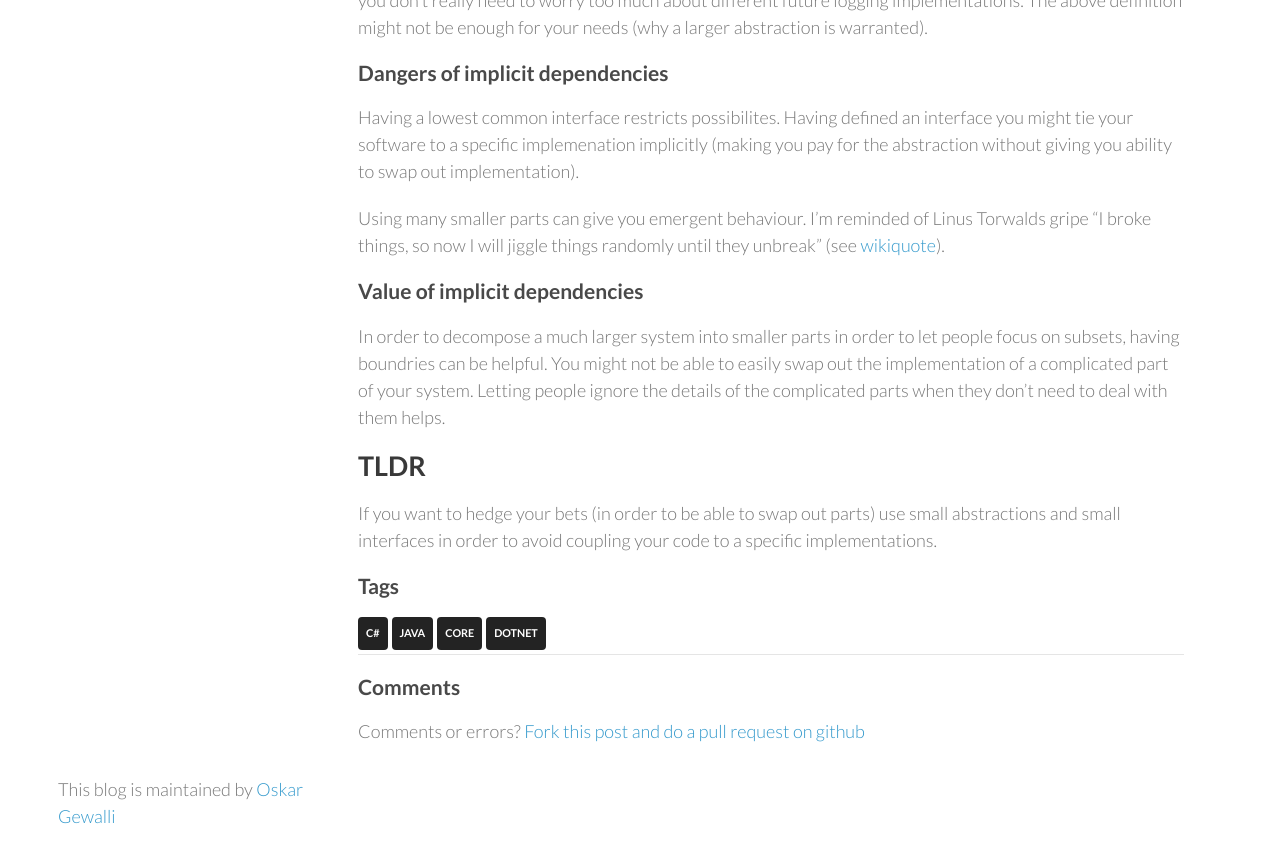
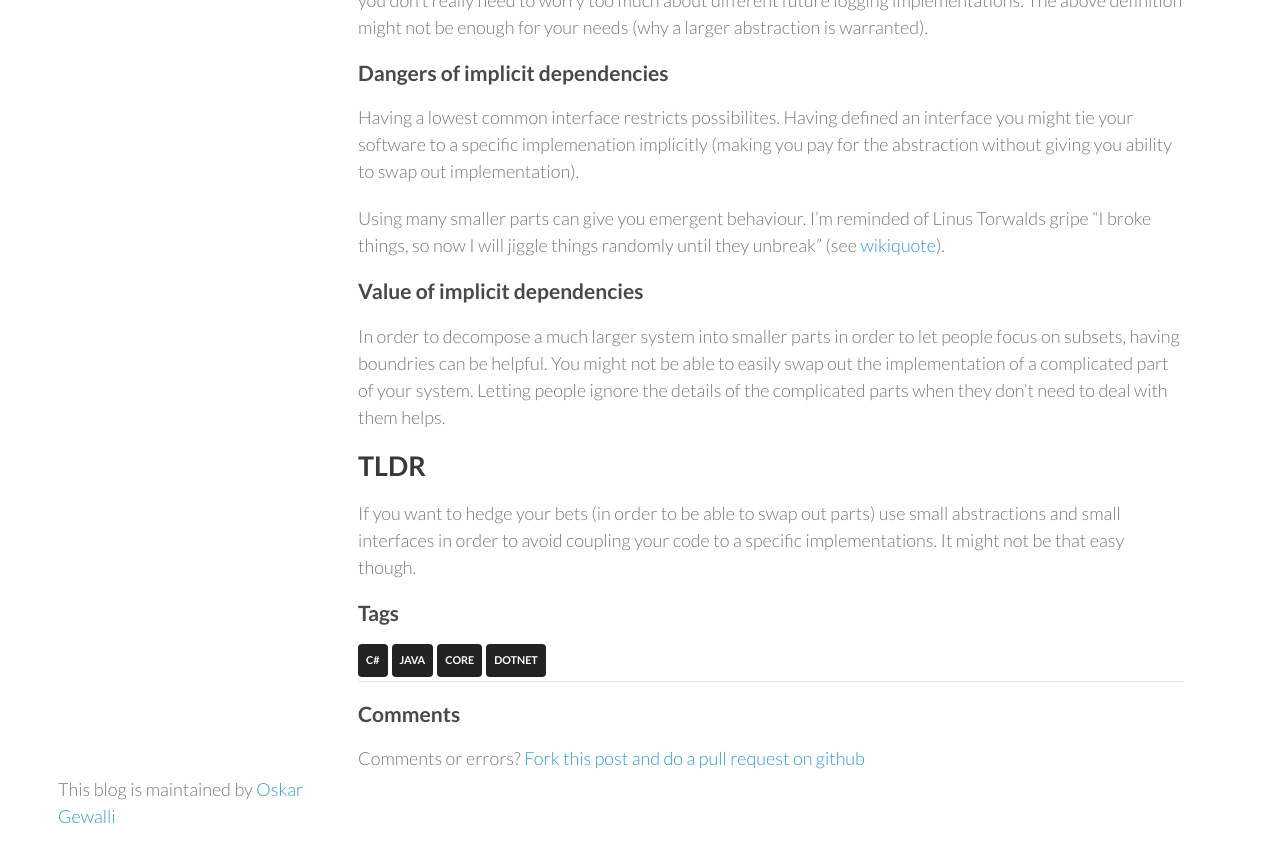
Before and after one commit to wallymathieu/assertfail, a Jekyll site: the page built from _posts/2020-05-28-Implicit-versus-explicit-dependencies.md, in a window 1280 px wide and 900 px high, scrolled down 3528 px. Shown: the top 863 px of the window. Built offline with Jekyll 4.4.1, drawn with Linux system fonts in a browser that asks for light colours; nearby versions of some CDN libraries.

Commit message:
Not that easy

```diff
--- a/_posts/2020-05-28-Implicit-versus-explicit-dependencies.md
+++ b/_posts/2020-05-28-Implicit-versus-explicit-dependencies.md
@@ -129,4 +129,4 @@
 
 ## TLDR
 
-If you want to hedge your bets (in order to be able to swap out parts) use small abstractions and small interfaces in order to avoid coupling your code to a specific implementations.
+If you want to hedge your bets (in order to be able to swap out parts) use small abstractions and small interfaces in order to avoid coupling your code to a specific implementations. It might not be that easy though.
```
